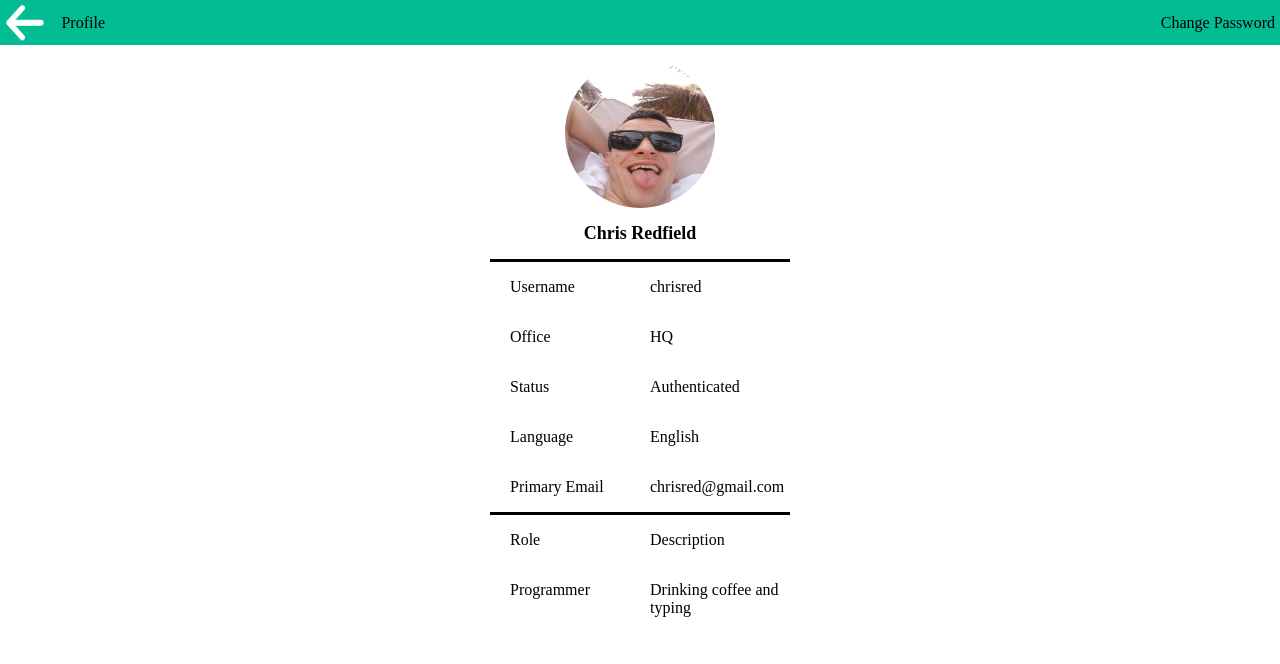
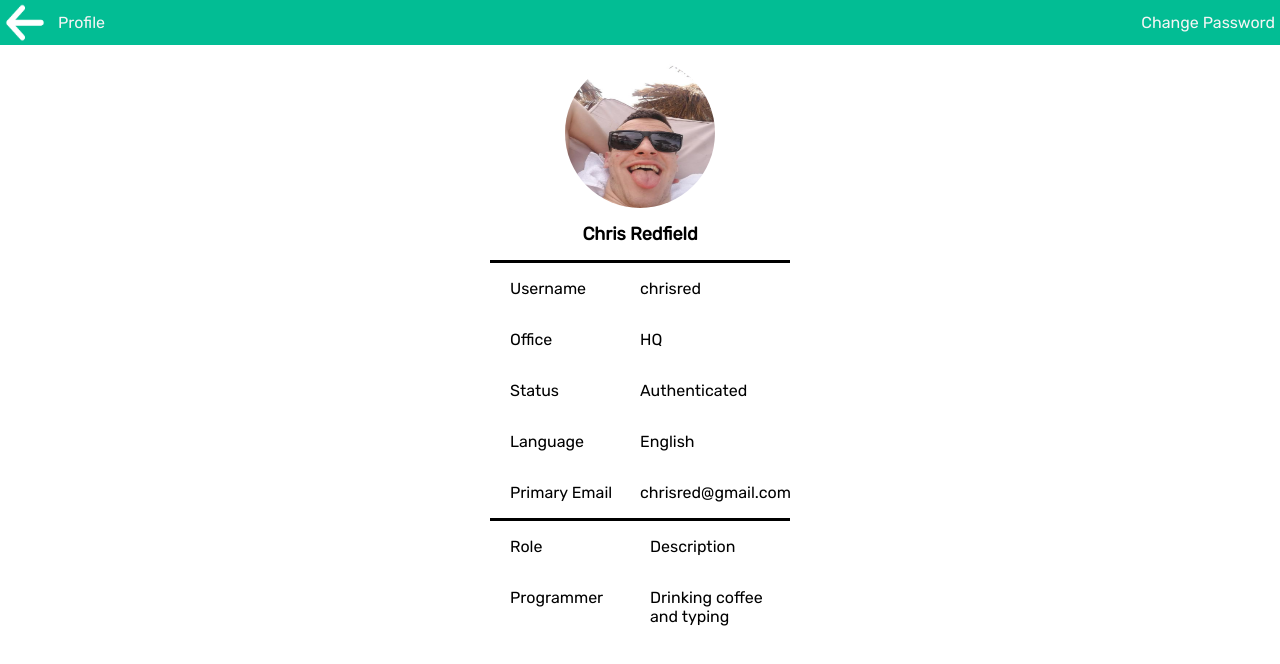
Before and after one commit to alekvan/semos-html-css, a plain HTML site: page layout_chas4/second_exercise/card.html in a window 1280 px wide. Drawn offline with Linux system fonts and the light colour scheme.

Commit message:
Font change in css

```diff
--- a/layout_chas4/second_exercise/styles.css
+++ b/layout_chas4/second_exercise/styles.css
@@ -1,3 +1,5 @@
+@import url("https://fonts.googleapis.com/css2?family=Rubik&display=swap");
+
 .header-fixed {
   display: flex;
   justify-content: space-between;
@@ -9,6 +11,8 @@
   width: 100%;
   height: 45px;
   align-items: center;
+  font-family: "Rubik";
+  color: whitesmoke;
 }
 
 .header-pass {
@@ -33,6 +37,7 @@
   margin-right: auto;
   width: 400px;
   padding-top: 50px;
+  font-family: "Rubik";
 }
 
 .card-img-name {
```
